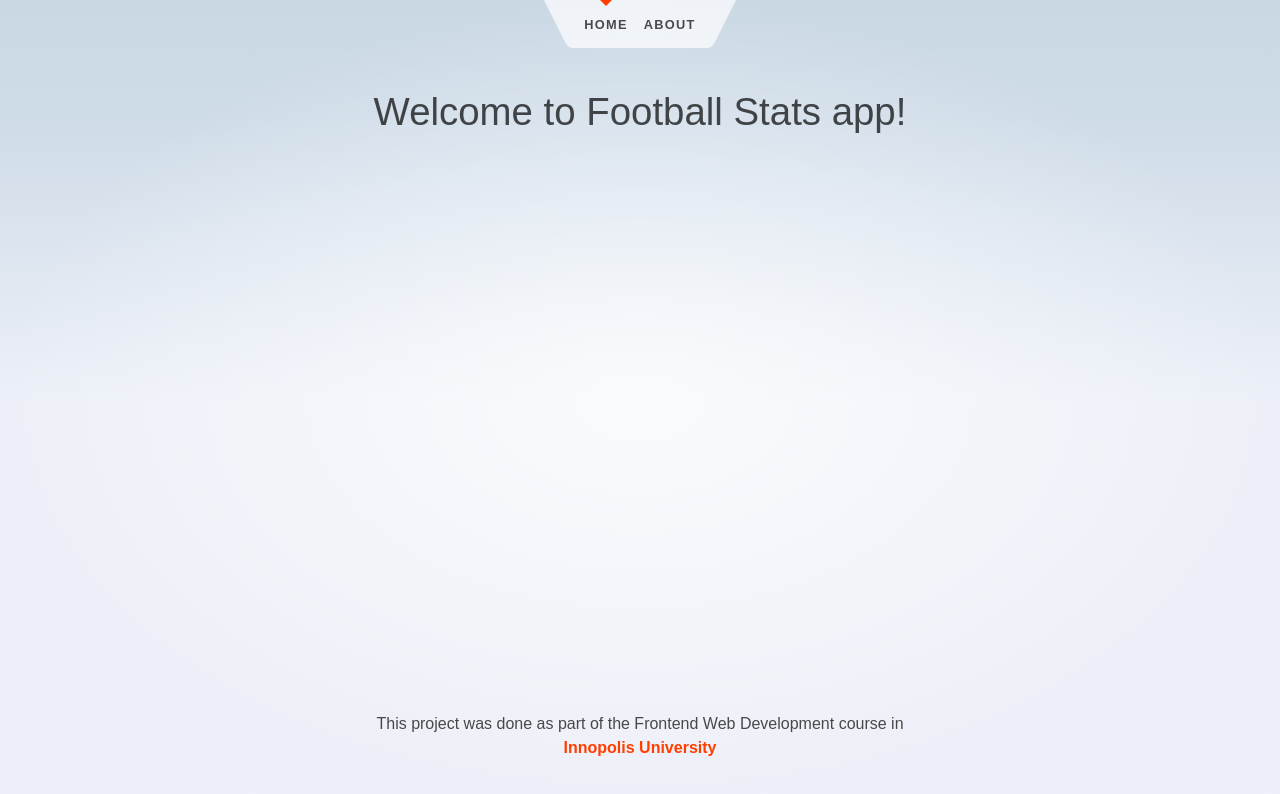
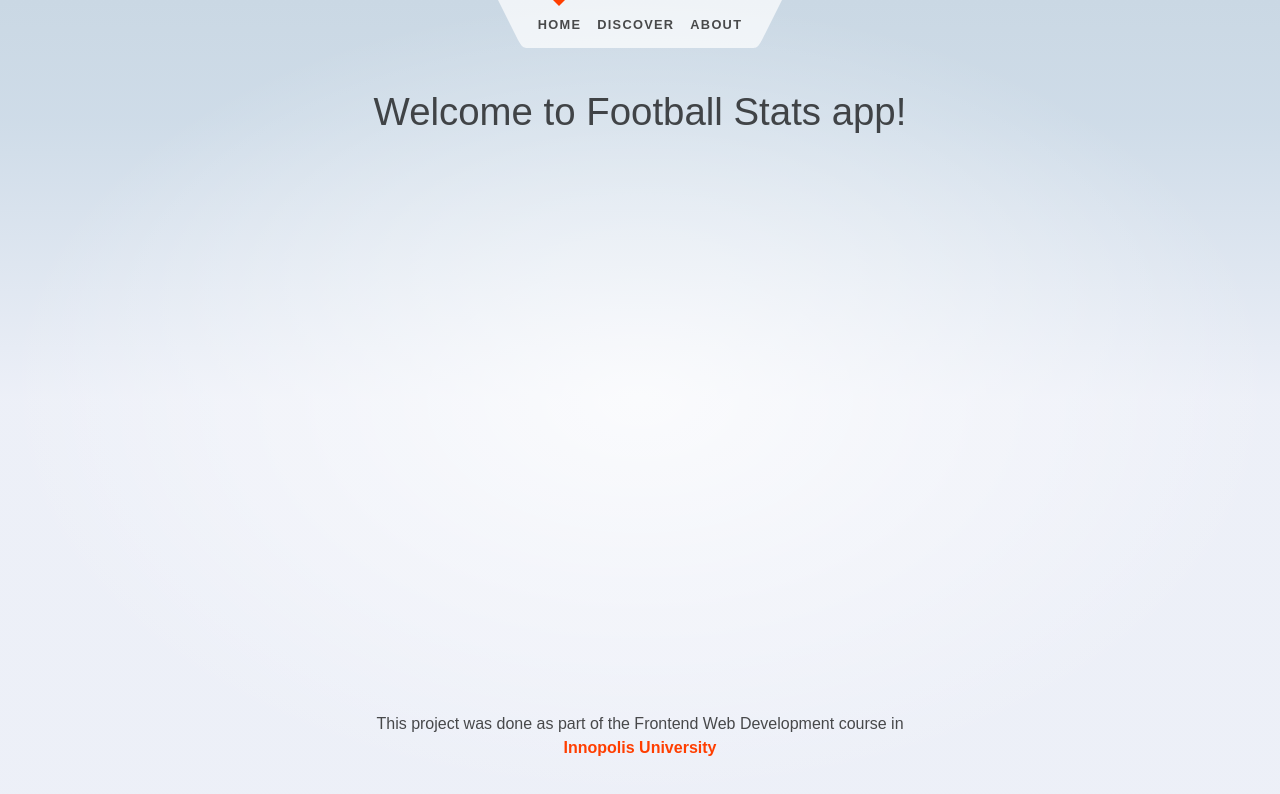
Before and after one commit to MohammadShahin/football-stats, a Next.js app: page / in a window 1280 px wide. Shown: the top 794 px of the page. Built offline with nearby package versions, Linux system fonts and the light colour scheme.

Commit message:
refactor header

```diff
--- a/src/components/Layout/Header.tsx
+++ b/src/components/Layout/Header/index.tsx
@@ -24,6 +24,15 @@ export default function Header() {
           </li>
           <li
             className={
+              (pathname === '/discover' ? styles.active + ' ' : '') + styles.li
+            }
+          >
+            <Link className={styles.a} href={'/discover'}>
+              Discover
+            </Link>
+          </li>
+          <li
+            className={
               (pathname === '/about' ? styles.active + ' ' : '') + styles.li
             }
           >
```
Also changed, not shown: src/components/Layout/Footer/Footer.module.css (renamed from src/components/Layout/Footer.module.css), src/components/Layout/Footer/index.tsx (renamed from src/components/Layout/Footer.tsx), src/components/Layout/Header/Header.module.css (renamed from src/components/Layout/Header.module.css), 2 other files (tests, documents, lock files or other folders).
